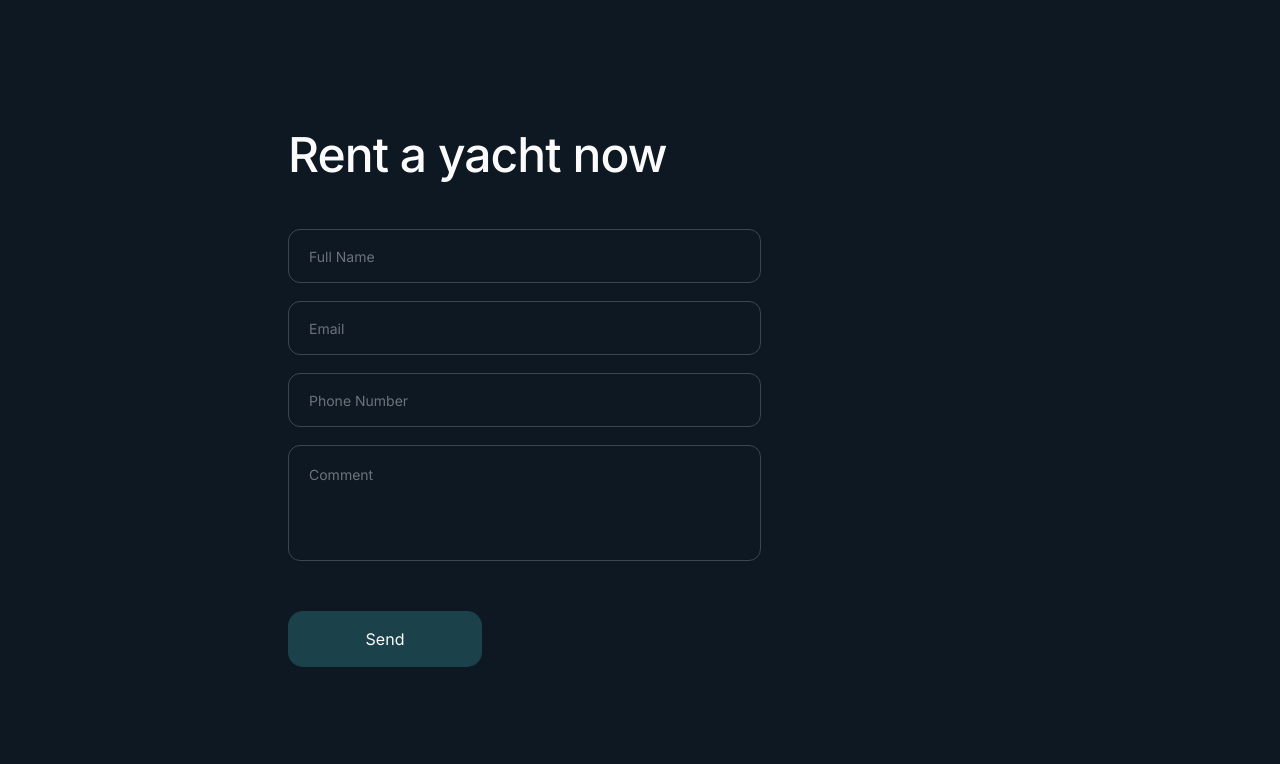
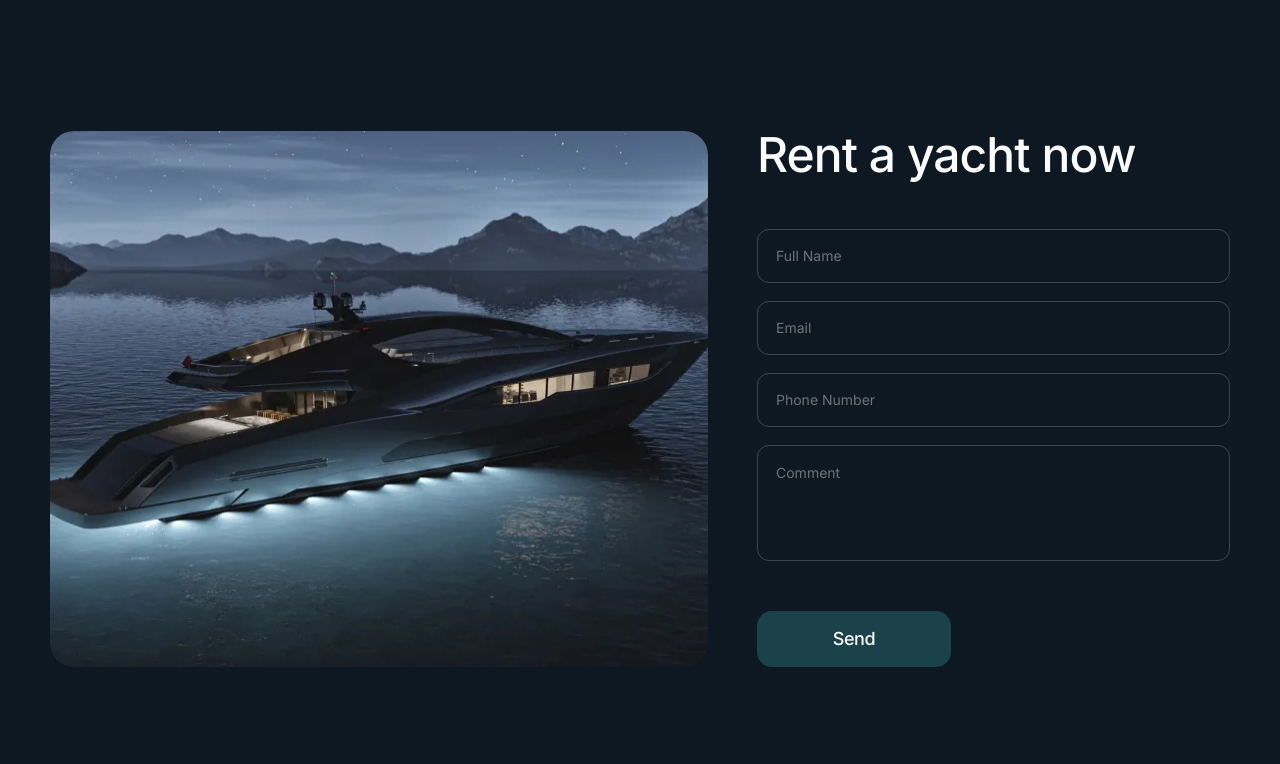
Before and after one commit to smelik81/dev-legassy, a website built with Vite: page src/index.html in a window 1280 px wide. Shown: the part 3720-4484 px from the top of the page. Built offline with nearby package versions, Linux system fonts and the light colour scheme.

Commit message:
rent-a-yacht-CSSv2

```diff
--- a/src/css/rent-a-yacht.css
+++ b/src/css/rent-a-yacht.css
@@ -7,6 +7,23 @@
     max-width: 768px;
     padding: 0 32px;
     margin: 0 auto;
+
+    display: flex;
+    flex-direction: column;
+    align-items: center;
+  }
+}
+@media only screen and (min-width: 1280px) {
+  .rent-container {
+    width: 100%;
+    max-width: 1280px;
+    padding: 0 50px;
+    margin: 0 auto;
+
+    display: flex;
+    flex-direction: row-reverse;
+    justify-content: space-between;
+    align-items: flex-end;
   }
 }
 .rent-yacht-title {
@@ -26,6 +43,11 @@ margin-bottom: 40px;
 
 .rent-form {
 }
+@media only screen and (min-width: 768px) {
+  .rent-form {
+    /* margin: 0 148px; */
+  }
+}
 
 .inputs-container {
   display: flex;
@@ -42,31 +64,30 @@ margin-bottom: 40px;
   }
 }
 .rent-label-text {
-
 }
 .rent-form-input {
   border: 1px solid rgba(251, 251, 251, 0.2);
   border-radius: 12px;
   width: 100%;
   height: 42px;
+
   color: #fbfbfb;
+  padding: 14px 18px;
+  font-weight: 400;
+  font-size: 12px;
+  line-height: 1.16;
 
   outline: transparent;
   background: transparent;
   transition: border-color 250ms cubic-bezier(0.4, 0, 0.2, 1);
 }
 .rent-form-input::placeholder {
-    padding: 18px 18px;
   color: rgba(251, 251, 251, 0.4);
-    font-weight: 400;
-    font-size: 12px;
-    line-height: 1.16;
 }
 @media only screen and (min-width: 768px) {
   .rent-form-input {
     height: 54px;
-    }
-    .rent-form-input::placeholder  {
+    padding: 18px 18px;
     font-size: 14px;
     line-height: 1.28;
   }
@@ -77,7 +98,13 @@ transition: border-color 250ms cubic-bezier(0.4, 0, 0.2, 1);
 .comment-field {
   width: 100%;
   height: 108px;
+
+  padding: 14px 18px;
+  font-weight: 400;
+  font-size: 12px;
+  line-height: 1.16;
   color: #fbfbfb;
+
   resize: none;
   outline: transparent;
   background: transparent;
@@ -86,17 +113,12 @@ border-radius: 12px;
   transition: border-color 250ms cubic-bezier(0.4, 0, 0.2, 1);
 }
 .comment-field::placeholder {
-    padding: 18px 18px;
   color: rgba(251, 251, 251, 0.4);
-    font-weight: 400;
-    font-size: 12px;
-    line-height: 1.16;
 }
 @media only screen and (min-width: 768px) {
   .comment-field {
     height: 116px;
-    }
-    .comment-field::placeholder {
+    padding: 18px 18px;
     font-size: 14px;
     line-height: 1.28;
   }
@@ -110,6 +132,10 @@ transition: border-color 250ms cubic-bezier(0.4, 0, 0.2, 1);
   border: none;
   border-radius: 15px;
 
+  font-weight: 500;
+  font-size: 14px;
+  line-height: 1.28;
+  letter-spacing: -0.02em;
 
   padding: 14px 44px;
   width: 122px;
@@ -120,14 +146,27 @@ transition: border-color 250ms cubic-bezier(0.4, 0, 0.2, 1);
 }
 @media only screen and (min-width: 768px) {
   .form-btn {
+    font-size: 18px;
+    line-height: 1.1;
+
     width: 194px;
     height: 56px;
+
     margin-bottom: 100px;
+  }
+  .form-btn:hover {
+    background: #fbfbfb;
+    color: #1b414b;
   }
 }
 .form-btn:focus {
   background: #fbfbfb;
   color: #1b414b;
+}
+@media only screen and (min-width: 1280px) {
+  .form-btn {
+    margin-bottom: 0;
+  }
 }
 .rent-img {
   border-radius: 24px;
@@ -141,5 +180,6 @@ transition: border-color 250ms cubic-bezier(0.4, 0, 0.2, 1);
 @media only screen and (min-width: 1280px) {
   .rent-img {
     width: 658px;
+    height: 536px;
   }
 }
--- a/src/partials/rent-a-yacht.html
+++ b/src/partials/rent-a-yacht.html
@@ -1,7 +1,7 @@
 <section class="rent-a-yacht" id="rent">
   <div class="container rent-container">
+    <form class="rent-form" name="rent-a-yacht">
       <h2 class="rent-yacht-title">Rent a yacht now</h2>
-    <form class="rent-form" name="rent-a-yacht">
       <div class="inputs-container">
         <label class="rent-label-text" for="user-name">
           <input
@@ -44,7 +44,6 @@
       </div>
       <button class="button form-btn" type="submit">Send</button>
     </form>
-
     <picture>
       <source
         srcset="
```
Also changed, not shown: 1 other file. Lines whose indentation alone changed are shown as unchanged.
